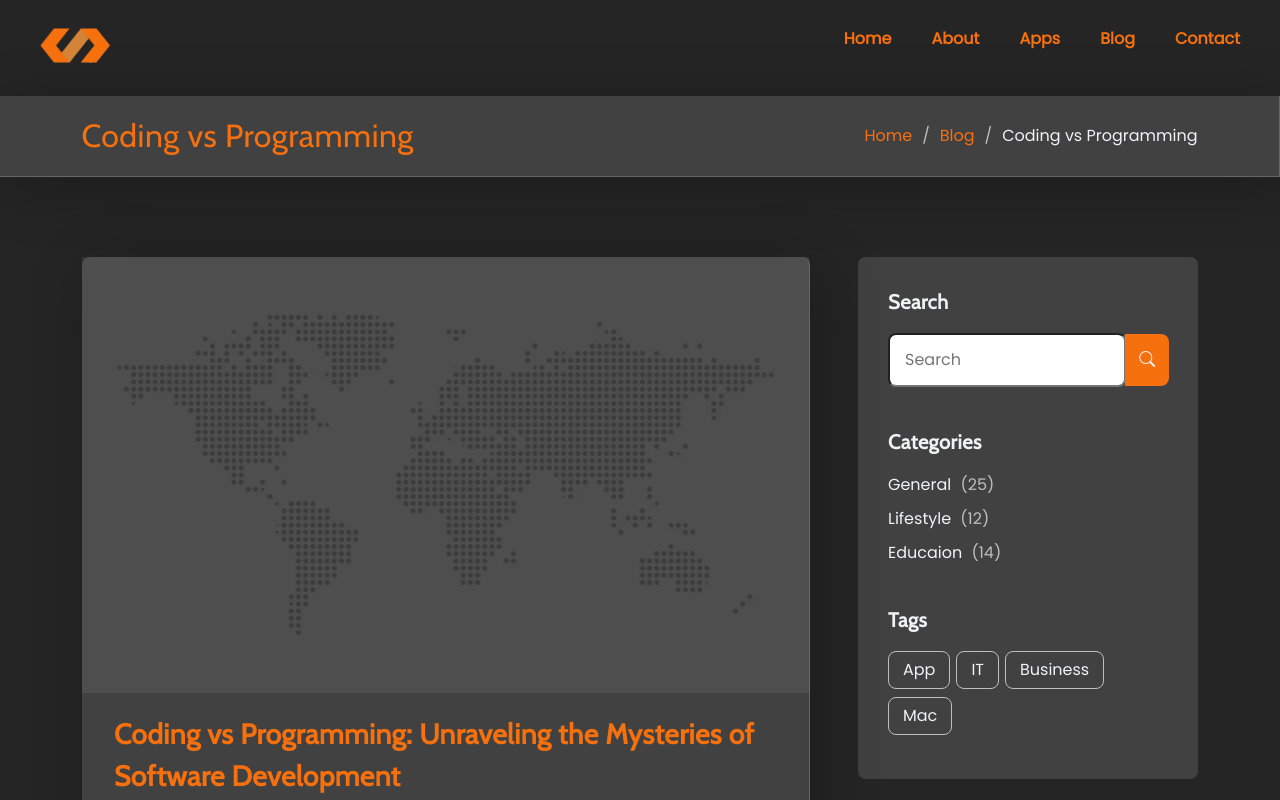
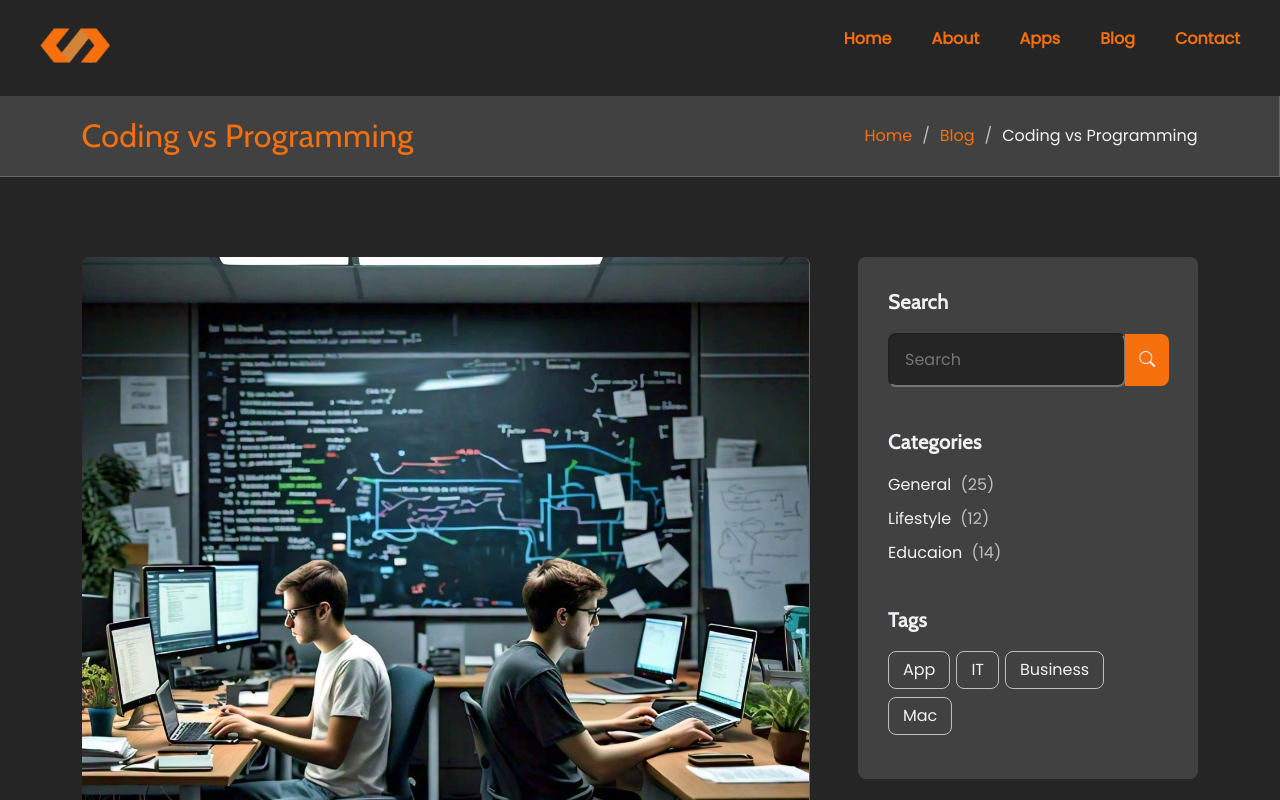
Before and after one commit to heli-toon/muhaiminsalay, a React (Vite) app: page /blog/0 in a window 1280 px wide. Shown: the top 800 px of the page. Built offline with nearby package versions, Linux system fonts and the light colour scheme.

Commit message:
Change email & photos on blog

```diff
--- a/src/App.css
+++ b/src/App.css
@@ -104,7 +104,6 @@ mark{
   background: var(--darkgray)!important;
   border-bottom: 1px solid rgba(255, 255, 255, 0.2)!important;
   border-right: 1px solid rgba(255, 255, 255, 0.2)!important;
-  box-shadow: 10px 10px 60px rgba(0, 0, 0, 0.25)!important;
 }
 .bg-dg-card{border-radius: var(--border-radius-card)!important}
 #navbar{
@@ -154,7 +153,6 @@ nav .logo img{
     border-top: 1px solid rgba(255, 255, 255, 0.2)!important;
     border-left: 1px solid rgba(255, 255, 255, 0.2)!important;
     border-bottom: 1px solid rgba(255, 255, 255, 0.2)!important;
-    box-shadow: 10px 10px 60px rgba(0, 0, 0, 0.25)!important;
   }
   body {animation: none}
   .nav-item{padding-left: .5rem!important}
@@ -474,7 +472,8 @@ nav .logo img{
 /* BLOG */
 .blog{overflow-x: hidden}
 .blog .blog-details {
-  border-radius: var(--border-radius-card);
+  border-radius: var(--border-radius-card) !important;
+  overflow: hidden;
   padding: 2rem;
   text-align: left;
 }
@@ -641,7 +640,8 @@ nav .logo img{
 }
 .blog .sidebar .search-form form input[type=search] {
   border-radius: var(--border-radius-card);
-  box-shadow: none;
+  background-color: var(--black);
+  color: var(--white);
   width: calc(100% - 40px);
   height: auto;
   padding: .8em 15px;
@@ -795,7 +795,6 @@ nav .logo img{
 .contact .email-form input,
 .contact .email-form textarea{
   border-radius:0;
-  box-shadow: none;
   font-size: 14px;
 }
 .contact .email-form textarea{height: 118px}
--- a/src/components/About.jsx
+++ b/src/components/About.jsx
@@ -9,10 +9,10 @@ export default function About() {
               <span className="line-bar">...</span>
             </div>
             <p>
-              Hello, I'm Salay Abdul Muhaimin Kanton, a passionate web developer
-              and desktop application creator with a strong foundation in both
-              frontend and backend development. With 3 years of learning and
-              building experience, I specialize in creating dynamic websites
+              Hello, I'm Salay Abdul Muhaimin Kanton, a passionate full-stack
+              developer and desktop application creator with a strong foundation
+              in both frontend and backend development. With 3 years of learning
+              and building experience, I specialize in creating dynamic websites
               using React, HTML, CSS and Javascript for the frontend, and Django
               and Flask for the backend. I also have a keen interest in
               exploring the world of Internet of Things (IoT) with Arduino and
--- a/src/components/Contact.jsx
+++ b/src/components/Contact.jsx
@@ -51,8 +51,8 @@ export default function Contact() {
                     <i className="bi bi-envelope"></i>
                     <h3>Email</h3>
                     <p>
-                      <a href="mailto:abdulkanton2005@gmail.com" className="paralink2">
-                        helitoon@outlook.com
+                      <a href="mailto:abdulkanton2005@gmail.com" className="paralink2 small">
+                        abdulkanton2005@gmail.com
                       </a>
                     </p>
                   </div>
@@ -61,7 +61,7 @@ export default function Contact() {
                   <div className="info-box bg-dg bg-dg-card">
                     <i className="bi bi-clock"></i>
                     <h3>Freelance</h3>
-                    <p>Available</p>
+                    <p>Unavailable</p>
                   </div>
                 </div>
               </div>
--- a/src/components/Resume.jsx
+++ b/src/components/Resume.jsx
@@ -35,9 +35,9 @@ function Resume(){
               </div>
               <div className="resume-item">
                 <h4>Certificates</h4>
-                <h5>2020 - 2023</h5>
+                <h5>2021 - 2024</h5>
                 <p><em>Certification Programs</em></p>
-                <p>SoloLearn HTML, CSS, JavaScript</p>
+                <p>SoloLearn HTML, CSS, JavaScript & Python</p>
               </div>
             </div>
             <div className="col-lg-6">
--- a/src/pages/BlogCollection.jsx
+++ b/src/pages/BlogCollection.jsx
@@ -20,7 +20,7 @@ export default function BlogCollection() {
             <div className="col-lg-4 col-md-6 my-4">
               <div className="post-box bg-dg">
                 <div className="post-img">
-                  <img src={verba} className="img-fluid" alt="" />
+                  <img src="/blog/cvp.jpg" className="img-fluid" alt="" />
                 </div>
                 <div className="meta d-flex align-items-center">
                   <div className="meta-date">
@@ -33,7 +33,7 @@ export default function BlogCollection() {
                   </div>
                 </div>
                 <h3 className="post-title">
-                  Coding vs Programming: Unraveling the Mysteries of Software Development
+                  Coding vs Programming
                 </h3>
                 <p>
                   In the world of software development, two terms are often used interchangeably: coding and programming.
@@ -65,7 +65,7 @@ export default function BlogCollection() {
                   </div>
                 </div>
                 <h3 className="post-title">
-                  Et repellendus molestiae qui est sed omnis voluptates magnam
+                  Coming Very Soon
                 </h3>
                 <p>
                   Voluptatem nesciunt omnis libero autem tempora enim ut ipsam
@@ -98,7 +98,7 @@ export default function BlogCollection() {
                   </div>
                 </div>
                 <h3 className="post-title">
-                  Quia assumenda est et veritatis aut quae
+                  Coming Soon
                 </h3>
                 <p>
                   Quia nam eaque omnis explicabo similique eum quaerat similique
--- a/src/pages/blogs/Blog0.jsx
+++ b/src/pages/blogs/Blog0.jsx
@@ -1,8 +1,6 @@
-import React, { useState, useEffect } from 'react';
+import { useState, useEffect } from 'react';
 import Footer from "../../components/Footer";
-import map from "../../assets/images/dotted-map-bg.webp";
 import Backtotop from "../../components/Backtotop";
-
 
 export default function Blog() {
     const [searchText, setSearchText] = useState('');
@@ -45,7 +43,7 @@ export default function Blog() {
                         <div className="col-lg-8">
                             <article className="blog-details bg-dg">
                                 <div className="post-img">
-                                    <img src={map} alt="" className="img-fluid" />
+                                    <img src="/blog/cvp.jpg" alt="" className="img-fluid" />
                                 </div>
                                 <h2 className="title">Coding vs Programming: Unraveling the Mysteries of Software Development</h2>
                                 <div className="meta-top">
@@ -128,7 +126,7 @@ export default function Blog() {
                                 </div>
                             </article>
                             <div className="post-author bg-dg d-flex align-items-center">
-                                <img src={map} className="rounded-circle flex-shrink-0" alt="" />
+                                <img src="/menobackground.png" className="rounded-circle flex-shrink-0" alt="" />
                                 <div>
                                     <h4>Salay Abdul Muhaimin Kanton</h4>
                                     <div className="social-links">
```
Also changed, not shown: public/blog/cvp.jpg (added).
